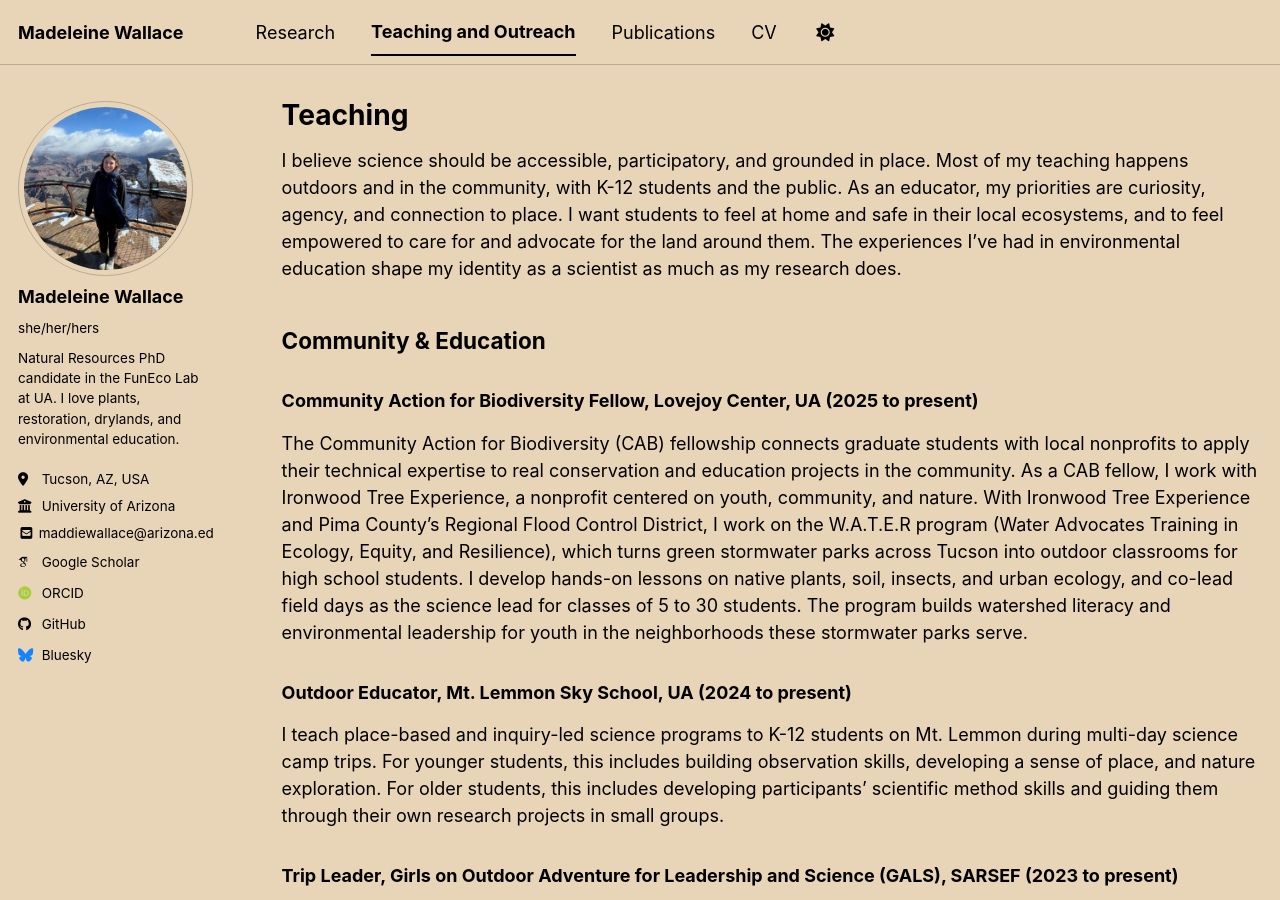
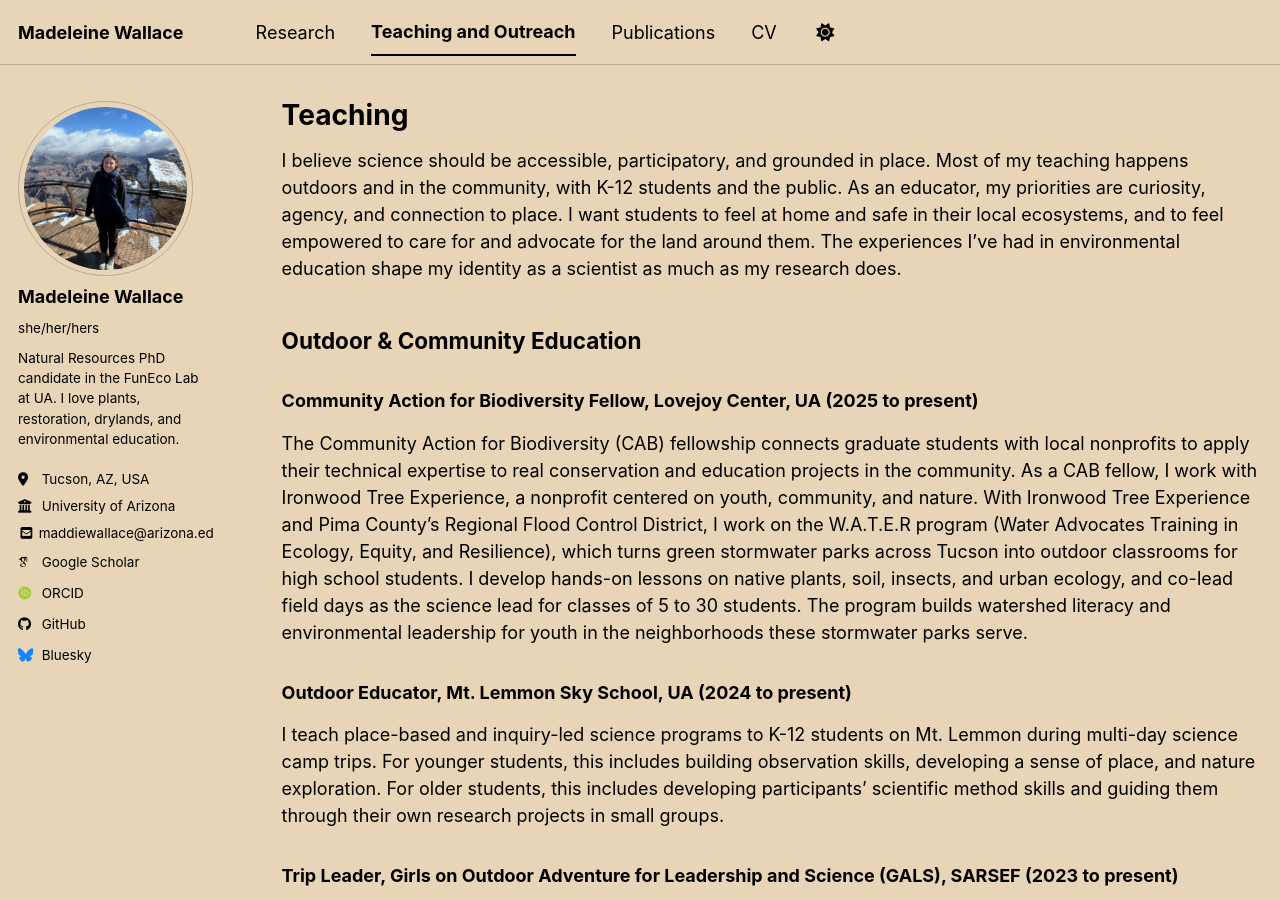
Before and after one commit to madeleinewallace/madeleinewallace.github.io, a Jekyll site: the page built from _pages/teaching.md, in a window 1280 px wide and 900 px high. Built offline with Jekyll 4.4.1, drawn with Linux system fonts in a browser that asks for light colours; some web fonts are replaced; a script bundle is joined from its source files by our own code; library files that are not in the unit come from our copies.

Commit message:
Update teaching.md

```diff
--- a/_pages/teaching.md
+++ b/_pages/teaching.md
@@ -7,7 +7,7 @@ author_profile: true
 
 I believe science should be accessible, participatory, and grounded in place. Most of my teaching happens outdoors and in the community, with K-12 students and the public. As an educator, my priorities are curiosity, agency, and connection to place. I want students to feel at home and safe in their local ecosystems, and to feel empowered to care for and advocate for the land around them. The experiences I've had in environmental education shape my identity as a scientist as much as my research does.
 
-## Community & Education
+## Outdoor & Community Education
 
 ### Community Action for Biodiversity Fellow, Lovejoy Center, UA (2025 to present)
 
```
